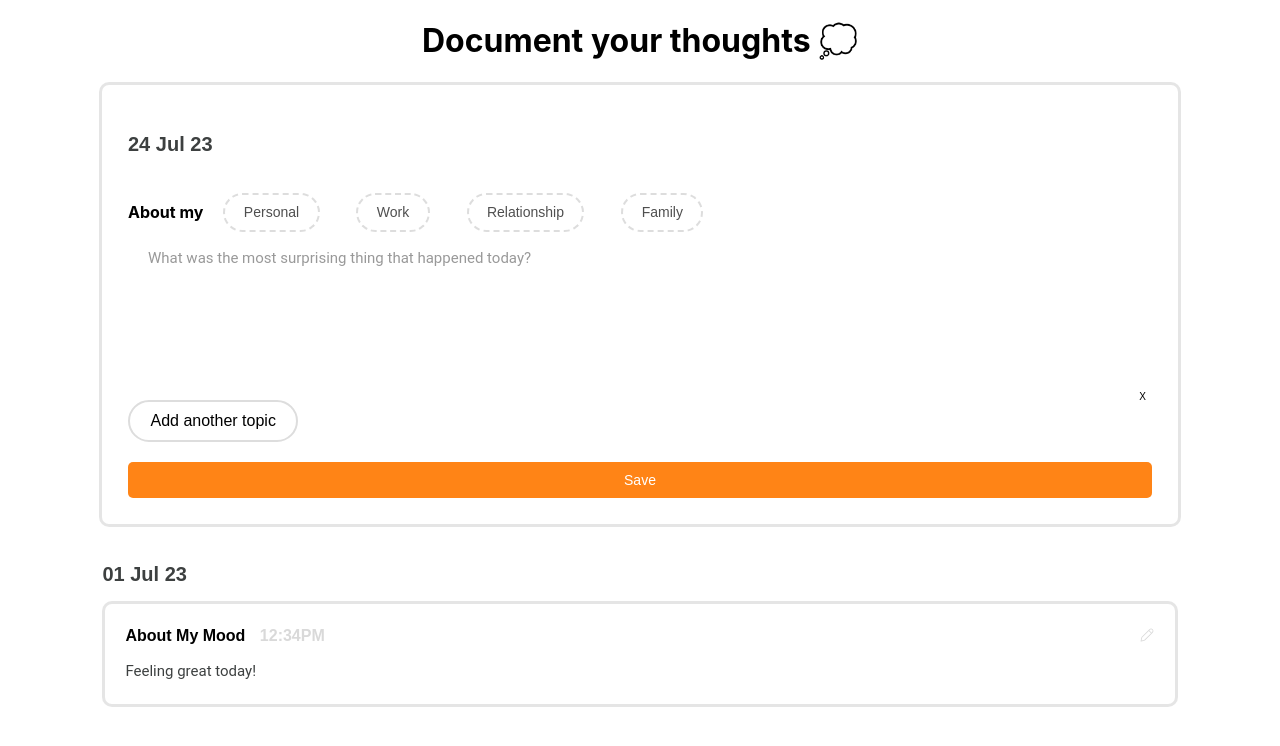
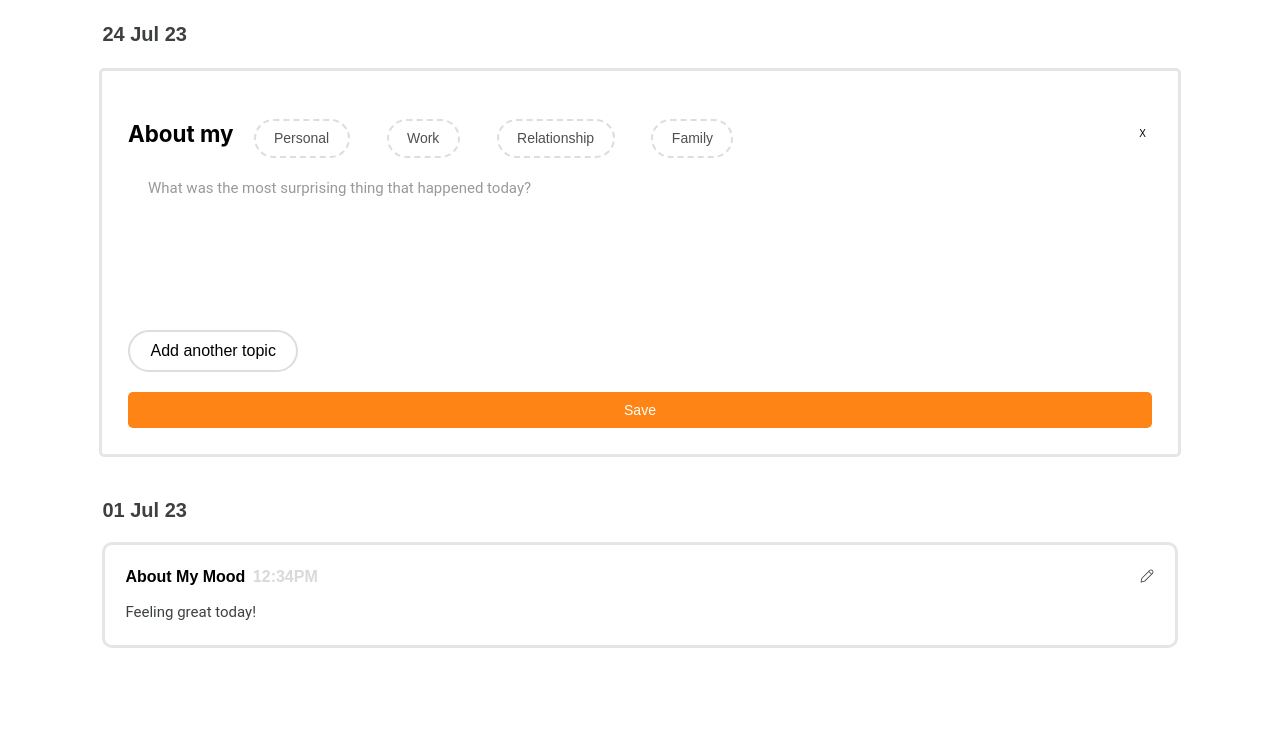
Before and after one commit to safespaceproduct/ssjournal_frontend, a React (Create React App) app: page /ssjournal_frontend/users/1 in a window 1280 px wide. Shown: the top 746 px of the page. Built offline with nearby package versions, Linux system fonts and the light colour scheme; no server answers.

Commit message:
Feat: Delete button moved up, Delete Entry enabled, CSS merged

```diff
--- a/src/App.css
+++ b/src/App.css
@@ -18,13 +18,14 @@ h1 {
 }
 
 h2 {
-  font-size: 1rem;
+  font-size: 1.4rem;
 }
 
 h3 {
   font-family: "montserrat", sans-serif;
   font-size: 16px;
   font-weight: 600;
+  /* margin: 0; */
 }
 
 .date {
@@ -35,15 +36,25 @@ h3 {
   line-height: 140%;
 }
 
+.Titledate {
+  color: var(--grayscale-gray-1, #3d4040);
+  font-family: "Montserrat", sans-serif;
+  font-size: 20px;
+  font-weight: 600;
+  line-height: 140%;
+  padding-left: 8%;
+}
+
 .journal-entry {
   margin: 0 auto;
   padding: 2% 2%;
   width: 80%;
+  padding-top: 0%;
 }
 
-@media (min-width: 600px) {
+@media (min-width: 650px) {
   .journal-entry {
-    border-radius: 10px;
+    border-radius: 5px;
     border-style: solid;
     border-color: rgba(0, 0, 0, 0.1);
   }
@@ -58,6 +69,7 @@ h3 {
   padding-left: 20px;
   display: flex;
   width: 45%;
+  justify-items: center;
 }
 
 .topic-buttons button {
@@ -71,6 +83,7 @@ h3 {
   border: 2px solid #ddd;
   border-style: dashed;
   margin-right: 8%;
+  margin-top: 2%;
 }
 
 .topic-buttons button:hover {
@@ -84,6 +97,7 @@ h3 {
   justify-self: flex-start;
   border: 0px;
   margin-left: 2%;
+  margin-right: 0%;
 }
 
 .topic-buttons button.more {
@@ -144,7 +158,8 @@ h3 {
   background: transparent;
   color: black;
   border: none;
-  float: right; /* Position to the right of the box */
+  margin-left: auto;
+  /* float: right; Position to the right of the box */
   font-size: 10px;
   cursor: pointer;
 }
@@ -264,7 +279,7 @@ h3 {
   font-style: montserrat, sans-serif;
   color: var(--grayscale-gray-3, #d9d9d9);
   font-size: 16px;
-  margin-left: 10px;
+  margin-left: 3px;
 }
 
 .timeStyle i {
@@ -277,6 +292,7 @@ h3 {
   font-size: 15px;
   line-height: 140%;
   font-weight: 400;
+  /* -webkit-user-modify: read-write; */
 }
 
 p {
@@ -306,3 +322,31 @@ p {
   margin-left: 8px;
   color: #63b6aa;
 }
+
+
+@media (max-width: 650px) {
+  .topic-buttons {
+    display: flex;
+    flex-wrap: wrap;
+    width: 100%;
+  }
+
+  .topic-buttons.active {
+    display: flex;
+    width: 100%;
+    flex-wrap: nowrap;
+    padding-left: 5px;
+  }
+
+  .topic-buttons button {
+    padding: 3% 6%;
+  }
+
+  .save-button {
+    padding: 15px;
+  }
+
+  .new-topic-button {
+    padding: 2% 4%; /* Reduce horizontal padding */
+  }
+}
--- a/src/App.js
+++ b/src/App.js
@@ -10,7 +10,7 @@ function App() {
         <Routes>
           <Route
             path="ssjournal_frontend/users/:user_id"
-            element={<JournalEntry />}
+            element={<JournalEntry showBox={true}/>}
           />
         </Routes>
       </div>
--- /dev/null
+++ b/src/components/EditableBox.jsx
@@ -0,0 +1,175 @@
+import React, { useState, useEffect, useRef, useCallback } from "react";
+import { patchEntry, deleteEntryFromDB } from "./database";
+
+const EditableBox = ({
+  entry_id,
+  defaultCategory,
+  defaultText,
+  date_created,
+  onSave,
+}) => {
+  const [showDeleteModal, setShowDeleteModal] = useState(false);
+  const [buttons, setButtons] = useState([
+    { topic: "Personal", hide: false },
+    { topic: "Work", hide: false },
+    { topic: "Relationship", hide: false },
+    { topic: "Family", hide: false },
+  ]);
+  const [activeButton, setActiveButton] = useState(null);
+  const [showMoreButton, setShowMoreButton] = useState(false);
+  const [currEntry, setCurrEntry] = useState({
+    id: entry_id,
+    category: defaultCategory,
+    text: defaultText,
+    date_created: date_created,
+  });
+  const textEvent = useRef(null);
+
+  const updateText = () => {
+    const text = textEvent.current.value;
+    setCurrEntry((curr) => ({
+      ...curr,
+      text: text,
+    }));
+  };
+
+
+  const confirmDelete = async () => {
+    try {
+      await deleteEntryFromDB(entry_id); // Call your API function to update the entry
+      setShowDeleteModal(false);
+      onSave(currEntry); // Notify the parent component that the entry has been saved
+    } catch (error) {
+      console.error(`Failed to update entry: ${error}`);
+    }
+  };
+
+  const cancelDelete = () => {
+    setShowDeleteModal(false);
+  };
+
+  const handleClick = useCallback(
+    (topic) => {
+      setButtons((prev) =>
+        prev.map((btn) => {
+          if (btn.topic === topic) return btn;
+          return { ...btn, hide: true };
+        })
+      );
+      setCurrEntry((curr) => ({
+        ...curr,
+        category: topic,
+      }));
+      setActiveButton(topic);
+      setShowMoreButton(true); // set showMoreButton to true when any button is active
+    },
+    [] // add currEntry to the dependency array
+  );
+
+  const changeCategory = useCallback(
+    (topic) => {
+      setCurrEntry((curr) => ({
+        ...curr,
+        category: topic,
+      }));
+    },
+    [] // add currEntry to the dependency array
+  );
+
+  useEffect(() => {
+    // Set the initial active button based on the category prop, if provided
+    if (defaultCategory) {
+      const initialActiveButton = buttons.find(
+        (btn) => btn.topic === defaultCategory
+      );
+      if (initialActiveButton) {
+        handleClick(initialActiveButton.topic);
+      }
+    }
+  }, [defaultCategory, handleClick]);
+
+  const handleSave = async () => {
+    if (currEntry.text === "") {
+      console.log("Entry is empty");
+      setShowDeleteModal(true);
+      return ;
+    }
+    try {
+      await patchEntry(currEntry); // Call your API function to update the entry
+      onSave(currEntry); // Notify the parent component that the entry has been saved
+    } catch (error) {
+      console.error(`Failed to update entry: ${error}`);
+    }
+  };
+
+  return (
+    <div className="journal-box">
+      <hr />
+      <div className="journal-header">
+        <h2>About my</h2>
+
+        <div className={`topic-buttons ${showMoreButton ? "active" : ""}`}>
+          {buttons.map((btn) => (
+            <button
+              key={btn.topic}
+              className={activeButton === btn.topic ? "active" : ""}
+              onClick={() => handleClick(btn.topic)}
+              style={{ display: btn.hide ? "none" : "inline" }}
+            >
+              {btn.topic}
+            </button>
+          ))}
+          {showMoreButton && (
+            <button
+              className={`more ${showMoreButton ? "active" : ""}`}
+              onClick={() => {
+                setShowMoreButton(false);
+                setActiveButton(null);
+                setButtons((prev) =>
+                  prev.map((btn) => ({ ...btn, hide: false }))
+                );
+                changeCategory("General");
+              }}
+            >
+              ...
+            </button>
+          )}
+        </div>
+      </div>
+
+      <textarea
+        ref={textEvent}
+        onChange={updateText}
+        className="journal-text"
+        value={currEntry.text}
+      ></textarea>
+
+        <div>
+          <button className="save-button" onClick={handleSave}>
+            Save
+          </button>
+        </div>
+        <br />
+        <hr />
+         {/* Render the delete confirmation modal if showDeleteModal is true*/}
+      {showDeleteModal && (
+        <div className="delete-modal-overlay">
+          <div className="delete-modal">
+            <p>Textbox is empty. Are you sure you want to delete this topic?</p>
+            <div className="delete-modal-buttons">
+              <button className="cancel-button" onClick={cancelDelete}>
+                Cancel
+              </button>
+              <button className="confirm-button" onClick={confirmDelete}>
+                Confirm
+              </button>
+            </div>
+          </div>
+        </div>
+      )}
+    </div>
+
+  );
+};
+
+export default EditableBox;
--- a/src/components/GroupLogs.jsx
+++ b/src/components/GroupLogs.jsx
@@ -1,12 +1,38 @@
+import React, { useState } from "react";
 import { getTime } from "./utils";
 import { CheckOne } from "@icon-park/react";
 import { Icon } from "@iconify/react";
+import EditableBox from "./EditableBox";
 
 const GroupLogs = ({ group, date, showEntrySaved }) => {
-  const handleEdit = (entryId) => {
-    // Add your edit logic here
-    console.log("Editing entry with id ${entryId}");
+  const [editing, setEditing] = useState(null);
+  const [entries, setEntries] = useState(group);
+
+  const handleEdit = (entry) => {
+    setEditing({ ...entry });
   };
+
+  const handleCancel = () => {
+    setEditing(null);
+  };
+
+  const handleSave = (newEntry) => {
+    // Update the state of the entries
+    var updatedEntries
+    if (newEntry.text === "") {
+      updatedEntries = entries.filter((entry) => entry.id !== newEntry.id);
+    } else {
+      updatedEntries = entries.map((entry) => {
+        if (entry.id === newEntry.id) {
+          return newEntry;
+        }
+        return entry;
+      });
+    }
+    setEntries(updatedEntries);
+    setEditing(null);
+  };
+
   return (
     <div>
       <h2 className="journal-entry-box-header">
@@ -19,8 +45,19 @@ const GroupLogs = ({ group, date, showEntrySaved }) => {
         )}
       </h2>{" "}
       <div className="log-item">
-        {group.map((entry) => (
+        {entries.map((entry) => (
           <div key={entry.id}>
+            {editing && editing.id === entry.id ? (
+              <EditableBox
+                entry_id={entry.id}
+                defaultCategory={entry.category}
+                defaultText={entry.text}
+                date_created={entry.date_created}
+                onCancel={handleCancel}
+                onSave={handleSave}
+              />
+            ) : (
+              <div>
                 <h3>
                   About My {entry.category}{" "}
                   <span className="timeStyle">
@@ -28,12 +65,14 @@ const GroupLogs = ({ group, date, showEntrySaved }) => {
                     <Icon
                       className="fas fa-edit"
                       icon="fluent:edit-20-regular"
-                  style={{ float: "right", cursor: "pointer" }}
+                      style={{ float: "right", cursor: "pointer", color: "#3d4040", size: "20" }}
                       onClick={() => handleEdit(entry)}
                     />{" "}
                   </span>
                 </h3>
                 <p className="log-text">{entry.text}</p>
+              </div>
+            )}
           </div>
         ))}
       </div>
--- a/src/components/JournalBox.jsx
+++ b/src/components/JournalBox.jsx
@@ -2,7 +2,7 @@ import React, { useState, useEffect, useRef } from "react";
 import { addEntry } from "./database";
 import { formatDate } from "./utils";
 
-const JournalBox = ({ id }) => {
+const JournalBox = ({ id, onDelete}) => {
   const [buttons, setButtons] = useState([
     { topic: "Personal", hide: false },
     { topic: "Work", hide: false },
@@ -42,10 +42,13 @@ const JournalBox = ({ id }) => {
       curr.category = topic;
       return curr;
     });
-    addEntry(currEntry, id);
     setActiveButton(topic);
     setShowMoreButton(true); // set showMoreButton to true when any button is active
   };
+
+  const handleDelete = () => {
+    onDelete(id);
+  }
 
   const updateText = () => {
     const text = textEvent.current.value;
@@ -76,7 +79,7 @@ const JournalBox = ({ id }) => {
       <div className="journal-header">
         <h2>About my</h2>
 
-        <div className="topic-buttons">
+        <div className={`topic-buttons ${showMoreButton ? "active" : ""}`}>
           {buttons.map((btn) => (
             <button
               key={btn.topic}
@@ -102,6 +105,11 @@ const JournalBox = ({ id }) => {
             </button>
           )}
         </div>
+        <button
+          className="delete-journal"
+          onClick={handleDelete}>
+          X
+        </button>{" "}
       </div>
 
       <textarea
--- a/src/components/JournalEntry.jsx
+++ b/src/components/JournalEntry.jsx
@@ -5,22 +5,28 @@ import { getEntries, deleteEntry, postEntry } from "./database";
 import { formatDate } from "./utils";
 import { useParams } from "react-router-dom";
 
-const JournalEntry = () => {
+const JournalEntry = ({showBox}) => {
   // journalBoxes are now objects with id and element
   const { user_id } = useParams();
-  const [journalBoxes, setJournalBoxes] = useState([
-    {
-      id: 0,
-      element: <JournalBox id={0} />,
-    },
-  ]);
   const [loggedEntries] = useState([]);
   const currentDate = Date.now();
   const formattedDate = formatDate(currentDate);
   const [shouldRenderJournalLog, setShouldRenderJournalLog] = useState(true);
   const [showDeleteModal, setShowDeleteModal] = useState(false);
   const [deleteTarget, setDeleteTarget] = useState(null);
-  const [showJournalEntry, setShowJournalEntry] = useState(true);
+  const [showJournalEntry, setShowJournalEntry] = useState(showBox);
+
+  const deleteJournal = (index) => {
+    setDeleteTarget(index);
+    setShowDeleteModal(true);
+  };
+
+  const [journalBoxes, setJournalBoxes] = useState([
+    {
+      id: 0,
+      element: <JournalBox id={0} onDelete={deleteJournal} />,
+    },
+  ]);
 
   // remove the journal boxes, and log the new entries
   const saveJournal = async () => {
@@ -28,8 +34,8 @@ const JournalEntry = () => {
     setShowJournalEntry(false);
     setShouldRenderJournalLog(false); // Set to false to hide the existing journal log temporarily
     for (const entry of entriesCopy) {
-      if (entry === "") {
-        continue; // Skip this entry if its entry is empty
+      if (entry === "" || entry.text === "") {
+        continue; // Skip this entry if its entry is empty, AHHAHAHA
       }
       try {
         await postEntry(entry, user_id);
@@ -50,16 +56,12 @@ const JournalEntry = () => {
     const newId = getEntries().length;
     const newBox = {
       id: newId,
-      element: <JournalBox id={newId} />,
+      element: <JournalBox id={newId} onDelete={deleteJournal} />,
     };
     setJournalBoxes((prev) => [...prev, newBox]);
   };
 
   // delete journal box, and their entries
-  const deleteJournal = (index) => {
-    setDeleteTarget(index);
-    setShowDeleteModal(true);
-  };
 
   const confirmDelete = () => {
     deleteEntry(deleteTarget);
@@ -74,18 +76,17 @@ const JournalEntry = () => {
   return (
     <div>
       <div className="journal-app">
-        <h1 className="title">Document your thoughts 💭</h1>
+        {/* <h1 className="title">Document your thoughts 💭</h1> */}
+
         {showJournalEntry && (
+          <div>
+            <h3 className="Titledate">{formattedDate}</h3>
           <div className="journal-entry">
-            <h3 className="date">{formattedDate}</h3>
+
             {journalBoxes.map((box) => (
               <div key={box.id}>
                 {box.element}
-                <button
-                  className="delete-journal"
-                  onClick={() => deleteJournal(box.id)}>
-                  X
-                </button>{" "}
+
               </div>
             ))}
             <button className="new-topic-button" onClick={addTopic}>
@@ -95,6 +96,7 @@ const JournalEntry = () => {
             <button className="save-button" onClick={saveJournal}>
               Save
             </button>
+          </div>
           </div>
         )}
         {/* Render the JournalLog component only if shouldRenderJournalLog is true*/}
```
Also changed, not shown: src/components/database.js (+37 -0 lines). Lines whose indentation alone changed are shown as unchanged.
